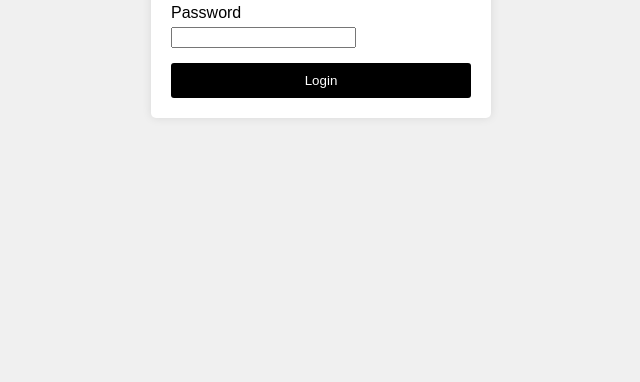
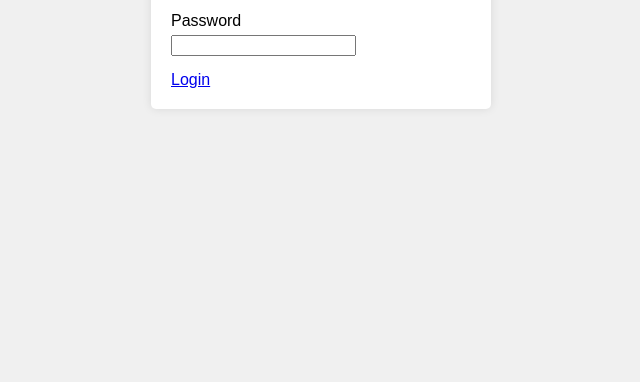
Before and after one commit to bhschool24/haii, a plain HTML site: page index.html in a window 1280 px wide. Shown: the part 418-800 px from the top of the page, without its empty margins (319-959 px from the left). Drawn offline with Linux system fonts and the light colour scheme.

Commit message:
Update index.html

```diff
--- a/index.html
+++ b/index.html
@@ -15,7 +15,7 @@
                 <label for="password">Password</label>
                 <input type="password" id="password" name="password" required>
             </div>
-            <button type="submit">Login</button>
+             <a href="dashboard.html"<button type="submit">Login</button> </a>
         </form>
     </div>
 </body>
```
